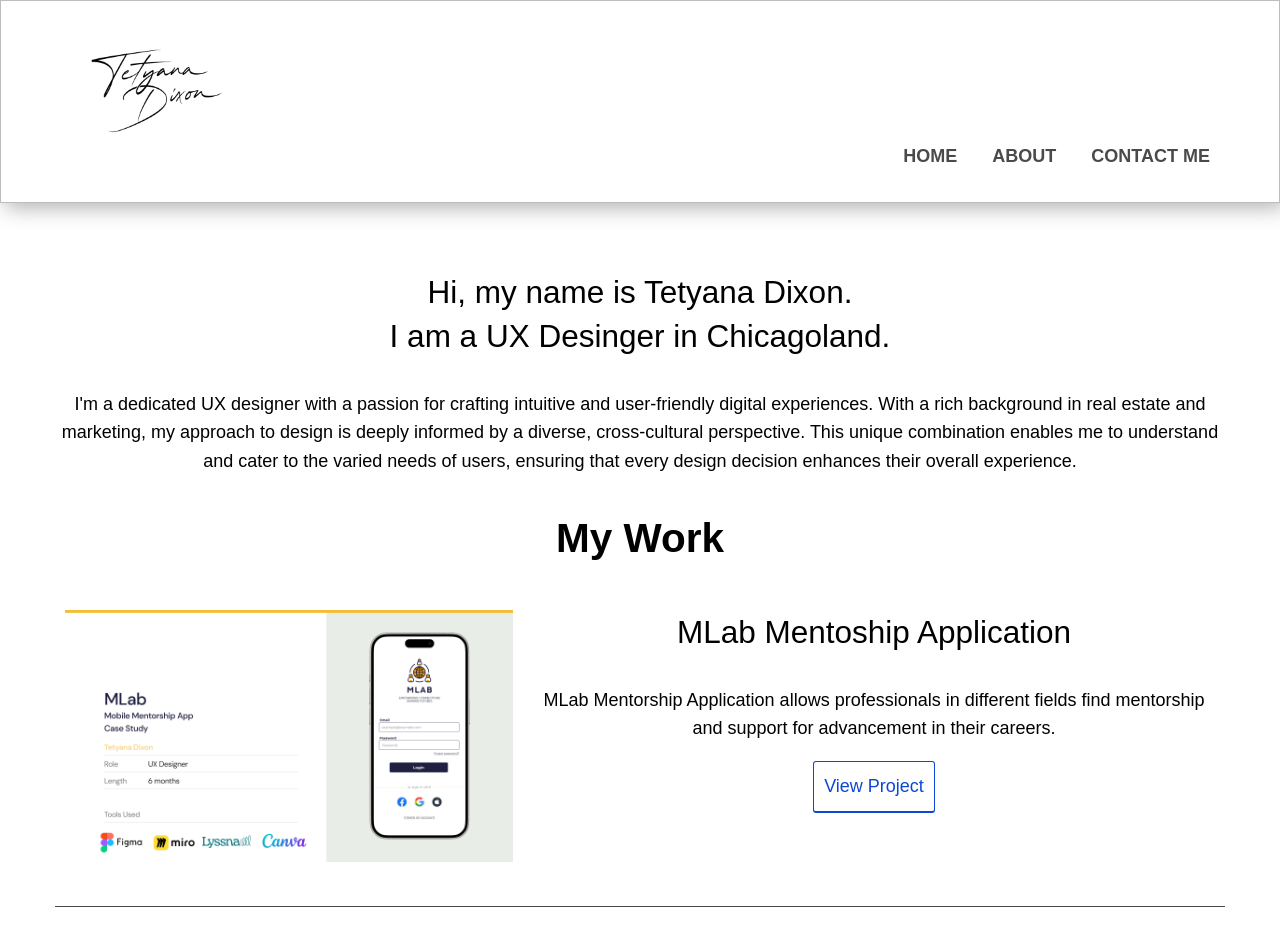
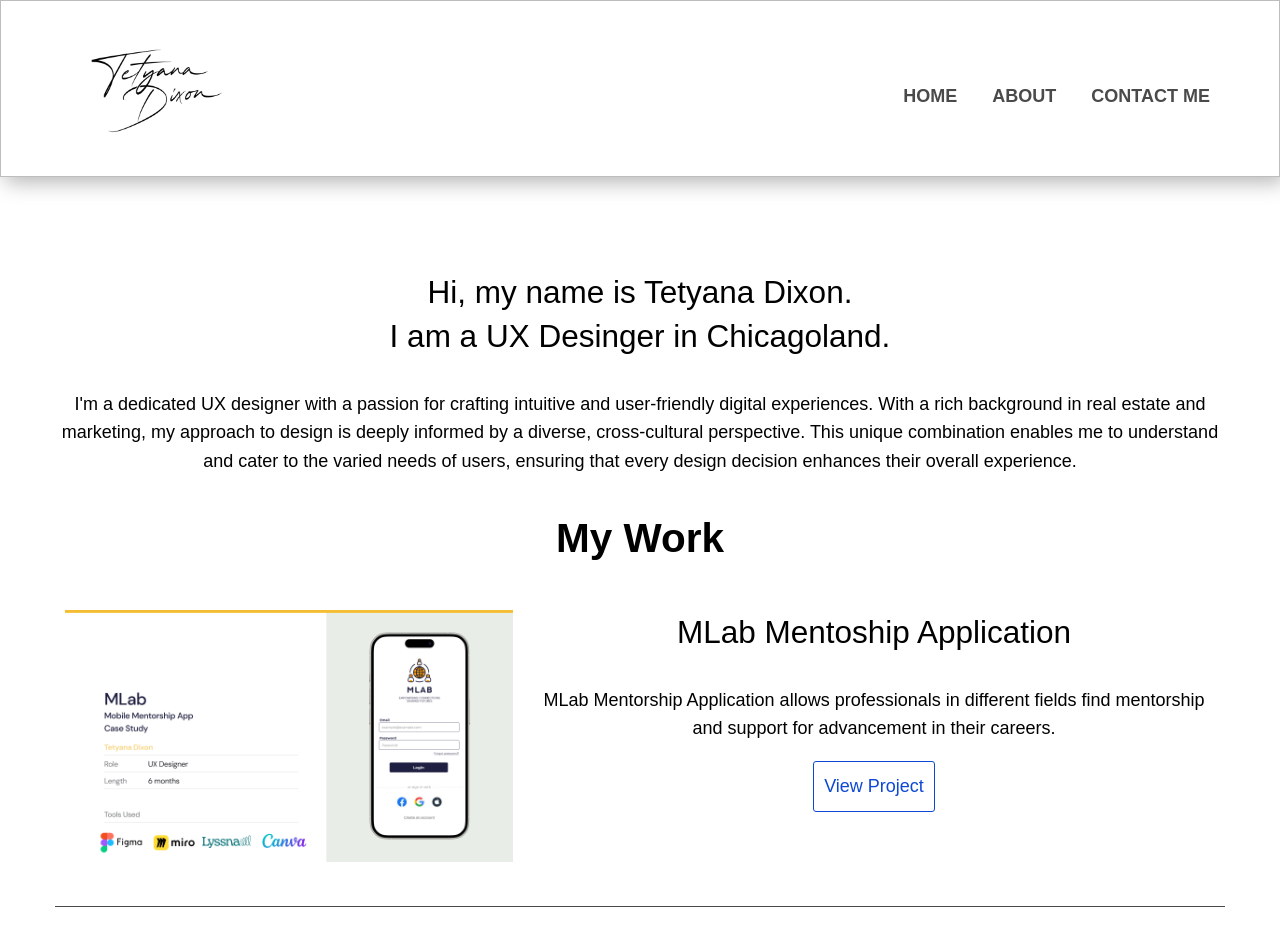
Before and after one commit to tetyanadixon/portfolio-website, a plain HTML site: page index.html in a window 1280 px wide. Shown: the top 929 px of the page. Drawn offline with Linux system fonts and the light colour scheme.

Commit message:
adds changes to button transition, and shrinks header

```diff
--- a/css/styles.css
+++ b/css/styles.css
@@ -83,21 +83,21 @@ a {
     padding: 10px;
     border-radius: 3px;
     border: 1px solid #0c48d3;
-    transition: 0.2s opacity;
+    transition: all .2s ease;
   }
   .button:hover {
     background-color: #0c48d3;
     color: #ffffff;
     text-decoration: none;
   }
-  .button.contact {
+  .button contact {
     display: inline-block;
     background-color: transparent;
     color: #0c48d3;
     text-transform: uppercase;
     border: 1px solid #0c48d3;
   }
-  .button.contact:hover {
+  .button contact :hover {
     background-color: #0c48d3;
     color: #ffffff;
   }
@@ -126,6 +126,9 @@ a {
   }
   .row {
     margin: 25px 0;
+  }
+  .contact-button {
+    text-align: center;
   }
   #work .row { padding-bottom: 25px; border-bottom: 1px solid #4a4a4a; }
   #hero h3 {
@@ -214,7 +217,7 @@ Medium devices (640px and larger)
     width: auto;
     float: right;
     margin-top: 4px;
-    padding-top: 99px;
+    padding-top: 39px;
   }
   body {
     font-size: 18px;
@@ -276,21 +279,6 @@ Extra-large devices (1920px or larger)
 
 }
 
-.button {
-  display: inline-block;
-  background-color: transparent;
-  color: #0c48d3;
-  font-weight: 400;
-  text-decoration: none;
-  padding: 10px;
-  border-radius: 3px;
-  border-bottom: 2px solid #0c48d3;
-  transition: 0.2s opacity;
-}
-.button:hover {
-  opacity: 0.8;
-}
-
 /* Test Illustration*/
 .berlin-illustration{
   width: 100%;
```
